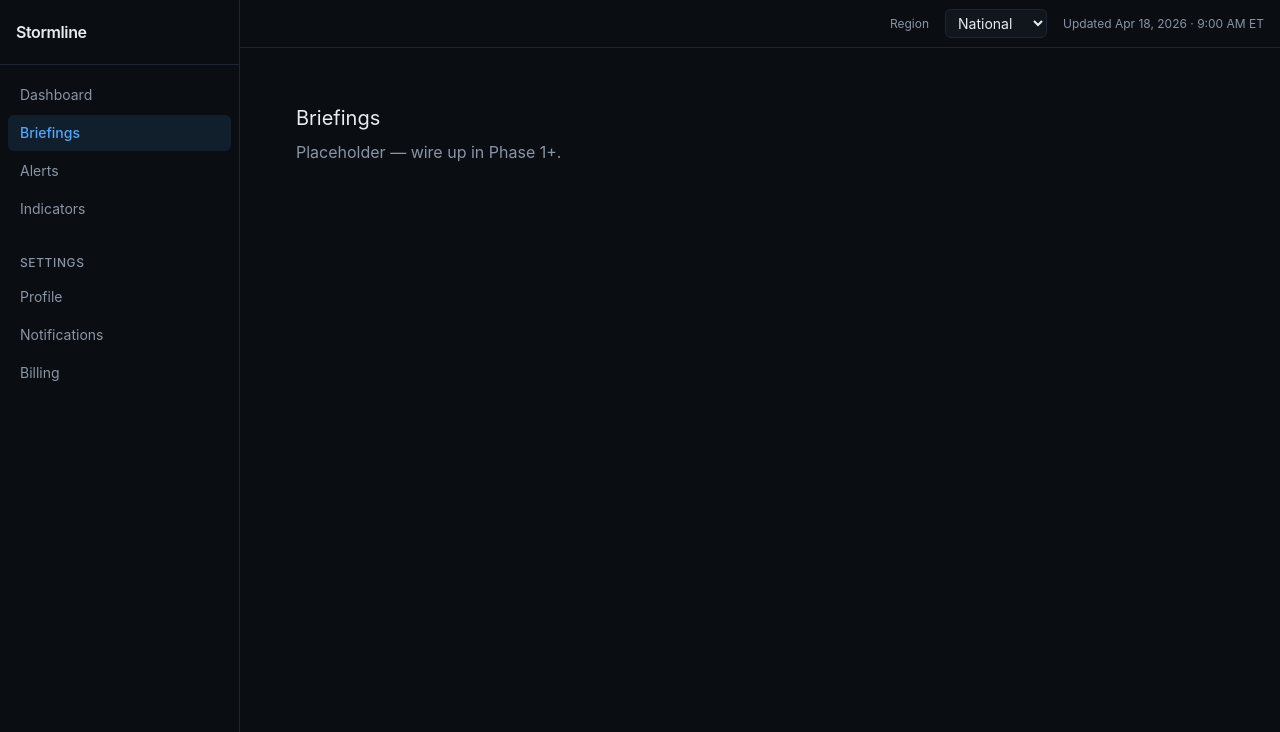
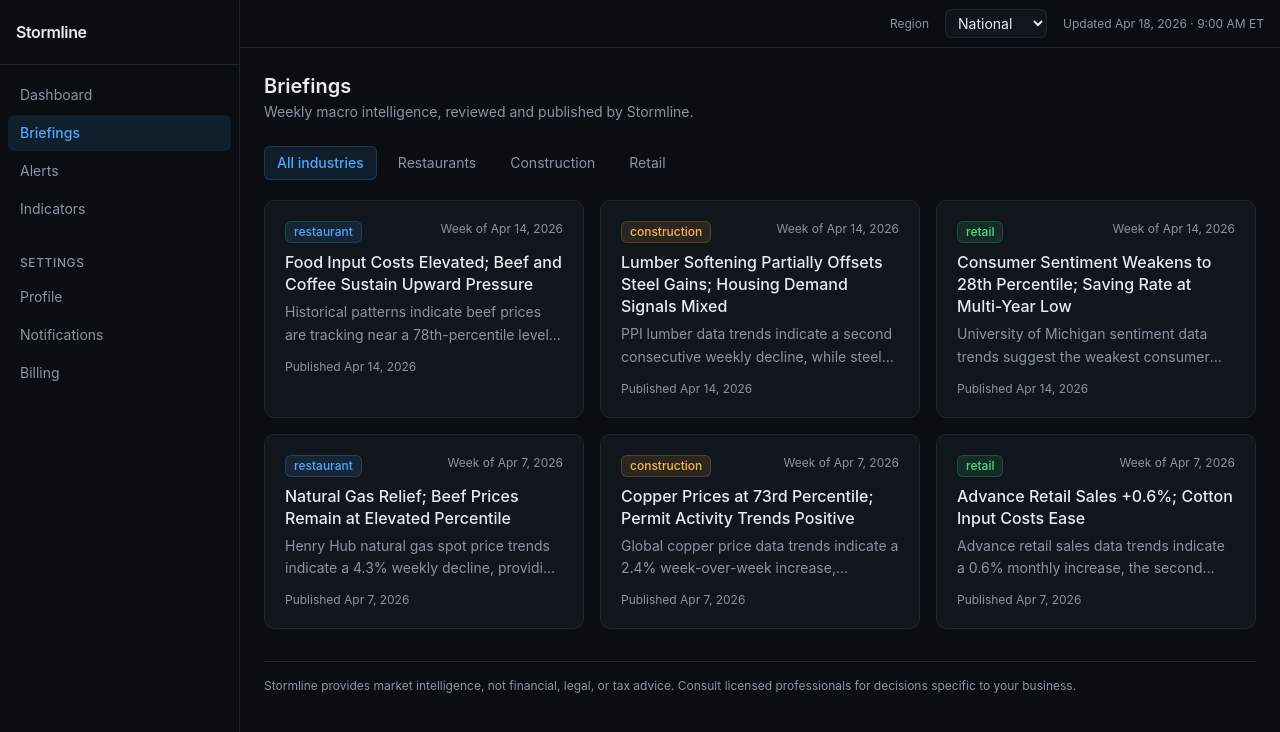
Before and after one commit to Dexterity-PA/Stormline, a Next.js app: page /app/briefings in a window 1280 px wide. Shown: the top 732 px of the page. Built offline with nearby package versions, Linux system fonts and the light colour scheme.

Commit message:
feat: briefing list — BriefingCard, BriefingListFilter, list page

```diff
--- a/app/app/briefings/page.tsx
+++ b/app/app/briefings/page.tsx
@@ -1,8 +1,79 @@
-export default function Page() {
+import { BriefingListFilter } from '@/components/briefing/BriefingListFilter';
+import type { BriefingCardData } from '@/components/briefing/BriefingCard';
+
+const MOCK_BRIEFINGS: BriefingCardData[] = [
+  {
+    id: 'brief-001',
+    industry: 'restaurant',
+    weekOf: 'Apr 14, 2026',
+    headline: 'Food Input Costs Elevated; Beef and Coffee Sustain Upward Pressure',
+    summary:
+      'Historical patterns indicate beef prices are tracking near a 78th-percentile level on a 5-year basis. Operators in similar cost environments have reviewed menu pricing cadence and supplier contract terms. Coffee futures trends suggest continued volatility through Q2.',
+    publishedAt: 'Published Apr 14, 2026',
+  },
+  {
+    id: 'brief-002',
+    industry: 'construction',
+    weekOf: 'Apr 14, 2026',
+    headline: 'Lumber Softening Partially Offsets Steel Gains; Housing Demand Signals Mixed',
+    summary:
+      'PPI lumber data trends indicate a second consecutive weekly decline, while steel mill products have risen 1.8% week-over-week. Housing start figures suggest demand moderation at the national level. Operators in similar backlog conditions have tightened material procurement windows.',
+    publishedAt: 'Published Apr 14, 2026',
+  },
+  {
+    id: 'brief-003',
+    industry: 'retail',
+    weekOf: 'Apr 14, 2026',
+    headline: 'Consumer Sentiment Weakens to 28th Percentile; Saving Rate at Multi-Year Low',
+    summary:
+      'University of Michigan sentiment data trends suggest the weakest consumer confidence reading since Q3 2023. Historical patterns indicate that operators in similar demand environments have leaned on inventory discipline and promotional cadence adjustments. Disposable income trends remain slightly positive.',
+    publishedAt: 'Published Apr 14, 2026',
+  },
+  {
+    id: 'brief-004',
+    industry: 'restaurant',
+    weekOf: 'Apr 7, 2026',
+    headline: 'Natural Gas Relief; Beef Prices Remain at Elevated Percentile',
+    summary:
+      'Henry Hub natural gas spot price trends indicate a 4.3% weekly decline, providing input cost relief for kitchen energy. Historical patterns suggest beef prices have remained above the 75th percentile for 11 consecutive weeks. Operators in similar cost environments have reviewed energy contracts.',
+    publishedAt: 'Published Apr 7, 2026',
+  },
+  {
+    id: 'brief-005',
+    industry: 'construction',
+    weekOf: 'Apr 7, 2026',
+    headline: 'Copper Prices at 73rd Percentile; Permit Activity Trends Positive',
+    summary:
+      'Global copper price data trends indicate a 2.4% week-over-week increase, consistent with global manufacturing demand signals. Building permit data trends show a 1.2% increase, suggesting forward demand improvement. Operators in similar margin environments have reviewed subcontractor utilization.',
+    publishedAt: 'Published Apr 7, 2026',
+  },
+  {
+    id: 'brief-006',
+    industry: 'retail',
+    weekOf: 'Apr 7, 2026',
+    headline: 'Advance Retail Sales +0.6%; Cotton Input Costs Ease',
+    summary:
+      'Advance retail sales data trends indicate a 0.6% monthly increase, the second consecutive positive reading. Global cotton price trends suggest a 1.6% weekly decline. Historical patterns indicate operators in similar margin environments have maintained inventory positions during input cost moderation.',
+    publishedAt: 'Published Apr 7, 2026',
+  },
+];
+
+export default function BriefingsPage() {
   return (
-    <main className="p-8">
-      <h1 className="text-xl font-display">Briefings</h1>
-      <p className="text-fg-muted mt-2">Placeholder — wire up in Phase 1+.</p>
-    </main>
+    <div>
+      <div className="mb-6">
+        <h1 className="text-xl font-display font-semibold text-fg">Briefings</h1>
+        <p className="text-sm text-fg-muted mt-0.5">
+          Weekly macro intelligence, reviewed and published by Stormline.
+        </p>
+      </div>
+
+      <BriefingListFilter briefings={MOCK_BRIEFINGS} />
+
+      <p className="mt-8 text-xs text-fg-muted border-t border-border pt-4">
+        Stormline provides market intelligence, not financial, legal, or tax advice.
+        Consult licensed professionals for decisions specific to your business.
+      </p>
+    </div>
   );
 }
--- /dev/null
+++ b/components/briefing/BriefingCard.tsx
@@ -0,0 +1,34 @@
+import Link from 'next/link';
+import { Badge } from '@/components/ui/Badge';
+
+export interface BriefingCardData {
+  id: string;
+  industry: 'restaurant' | 'construction' | 'retail';
+  weekOf: string;
+  headline: string;
+  summary: string;
+  publishedAt: string;
+}
+
+export function BriefingCard({ briefing }: { briefing: BriefingCardData }) {
+  return (
+    <Link
+      href={`/app/briefings/${briefing.id}`}
+      className="block bg-bg-elev border border-border rounded-[var(--radius-md)] p-5 hover:border-accent/40 transition-colors"
+    >
+      <div className="flex items-start justify-between gap-3 mb-2">
+        <Badge variant="industry" label={briefing.industry} />
+        <span className="text-xs text-fg-muted flex-shrink-0">
+          Week of {briefing.weekOf}
+        </span>
+      </div>
+      <h3 className="font-display font-medium text-fg text-base mb-1.5 leading-snug">
+        {briefing.headline}
+      </h3>
+      <p className="text-sm text-fg-muted line-clamp-2 leading-relaxed">
+        {briefing.summary}
+      </p>
+      <p className="text-xs text-fg-muted mt-3">{briefing.publishedAt}</p>
+    </Link>
+  );
+}
--- /dev/null
+++ b/components/briefing/BriefingListFilter.tsx
@@ -0,0 +1,60 @@
+'use client';
+
+import { useState } from 'react';
+import { BriefingCard } from './BriefingCard';
+import type { BriefingCardData } from './BriefingCard';
+
+type FilterIndustry = 'all' | 'restaurant' | 'construction' | 'retail';
+
+const FILTER_OPTIONS: { value: FilterIndustry; label: string }[] = [
+  { value: 'all', label: 'All industries' },
+  { value: 'restaurant', label: 'Restaurants' },
+  { value: 'construction', label: 'Construction' },
+  { value: 'retail', label: 'Retail' },
+];
+
+export function BriefingListFilter({
+  briefings,
+}: {
+  briefings: BriefingCardData[];
+}) {
+  const [filter, setFilter] = useState<FilterIndustry>('all');
+
+  const filtered =
+    filter === 'all'
+      ? briefings
+      : briefings.filter((b) => b.industry === filter);
+
+  return (
+    <div>
+      <div className="flex items-center gap-2 mb-5 flex-wrap">
+        {FILTER_OPTIONS.map((opt) => (
+          <button
+            key={opt.value}
+            type="button"
+            onClick={() => setFilter(opt.value)}
+            className={`px-3 py-1.5 text-sm rounded-[var(--radius-sm)] transition-colors ${
+              filter === opt.value
+                ? 'bg-accent/10 text-accent font-medium border border-accent/20'
+                : 'text-fg-muted hover:text-fg hover:bg-bg-elev border border-transparent'
+            }`}
+          >
+            {opt.label}
+          </button>
+        ))}
+      </div>
+
+      {filtered.length === 0 ? (
+        <p className="text-fg-muted text-sm py-8 text-center">
+          No briefings match this filter.
+        </p>
+      ) : (
+        <div className="grid gap-4 sm:grid-cols-2 lg:grid-cols-3">
+          {filtered.map((b) => (
+            <BriefingCard key={b.id} briefing={b} />
+          ))}
+        </div>
+      )}
+    </div>
+  );
+}
```
